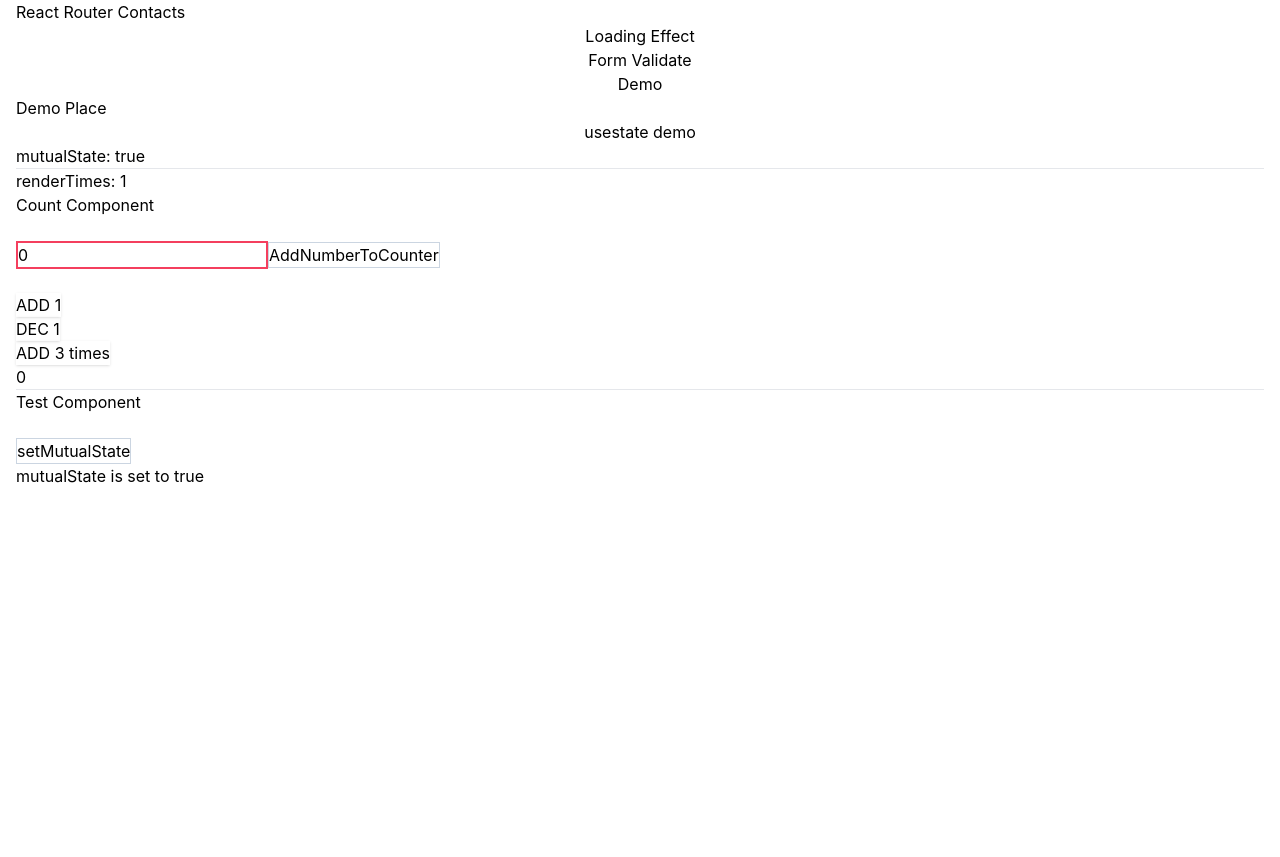
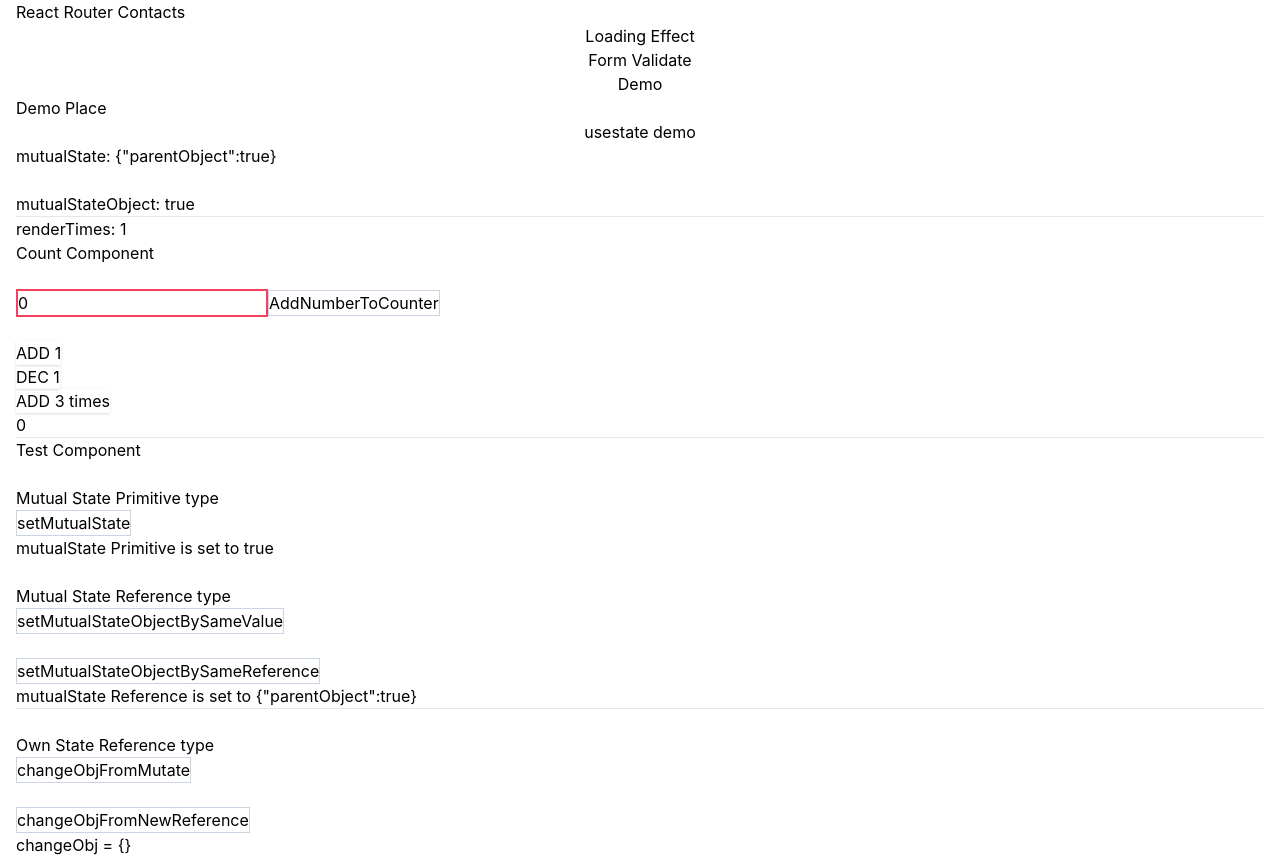
Before and after one commit to troy0606/npm-monorepo, a React (Create React App) app in the folder packages/react-typecsript-demo/: page /demo/usestate in a window 1280 px wide. Before the commit the page ends 800 px from the top, so only its background shows below. Built offline with nearby package versions, Linux system fonts and the light colour scheme.

Commit message:
補上useState demo的各種情境，加上README.md

```diff
--- a/packages/react-typecsript-demo/src/view/pages/demo/content/usestate/count.tsx
+++ b/packages/react-typecsript-demo/src/view/pages/demo/content/usestate/count.tsx
@@ -1,4 +1,4 @@
-import { Dispatch, SetStateAction, useEffect, useState } from "react"
+import { Dispatch, SetStateAction, useEffect, useState } from "react";
 
 let renderTimes = 0;
 
@@ -11,51 +11,90 @@ export default function Count() {
   const [conterA, setCounter] = useState(0);
   const [targetNumber, seTtargetNumber] = useState(0);
 
-  const addCounter = ():void => {
-    setCounter(conterA => conterA + 1)
-  }
+  const addCounter = (): void => {
+    setCounter((conterA) => conterA + 1);
+  };
 
-  const decreaseCounter = ():void => {
-    setCounter(conterA - 1)
-  }
+  const decreaseCounter = (): void => {
+    setCounter(conterA - 1);
+  };
 
-  const pendingTripleAdd = ():void => {
-    setCounter(conterA => conterA + 1);
-    setCounter(conterA => conterA + 1);
-    setCounter(conterA => conterA + 1);
-  }
+  // const pendingTripleAdd = (): void => {
+  //   setCounter((conterA) => conterA + 1);
+  //   setCounter((conterA) => conterA + 1);
+  //   setCounter((conterA) => conterA + 1);
+  // };
+
+  const pendingTripleAdd = (): void => {
+    setCounter(conterA + 1);
+    setCounter(conterA + 1);
+    setCounter(conterA + 1);
+  };
 
   const upDateTargetNumber = (e: React.ChangeEvent<HTMLInputElement>) => {
-    if(e.target) {
+    if (e.target) {
       seTtargetNumber(Number(e.target.value));
     }
-  }
+  };
 
-  const addNumberToCounter = ():void => {
+  const addNumberToCounter = (): void => {
     setCounter(targetNumber);
-  }
+  };
 
-  useEffect(() => console.log('re-render count component'))
+  useEffect(() => console.log("re-render count component"));
 
   return (
     <>
-
-      {`renderTimes: ${renderTimes+=1}`}
+      {`renderTimes: ${(renderTimes += 1)}`}
       <h3>Count Component</h3>
       <br />
       <div>
-        <input type="number" placeholder="" className="border-2 border-rose-500" title="setNumber" onChange={upDateTargetNumber} value={targetNumber}/>
-        <button type="button" onClick={addNumberToCounter} className="border border-slate-300 hover:border-slate-400">AddNumberToCounter</button>
+        <input
+          type="number"
+          placeholder=""
+          className="border-2 border-rose-500"
+          title="setNumber"
+          onChange={upDateTargetNumber}
+          value={targetNumber}
+        />
+        <button
+          type="button"
+          onClick={addNumberToCounter}
+          className="border border-slate-300 hover:border-slate-400"
+        >
+          AddNumberToCounter
+        </button>
         <br />
         <br />
-        <button type="button" title="counter" onClick={addCounter} className="shadow hover:shadow-lg">ADD 1</button>
+        <button
+          type="button"
+          title="counter"
+          onClick={addCounter}
+          className="shadow hover:shadow-lg"
+        >
+          ADD 1
+        </button>
         <br />
-        <button type="button" title="counter" onClick={decreaseCounter} className="shadow hover:shadow-lg">DEC 1</button>
+        <button
+          type="button"
+          title="counter"
+          onClick={decreaseCounter}
+          className="shadow hover:shadow-lg"
+        >
+          DEC 1
+        </button>
         <br />
-        <button type="button" title="counter" onClick={pendingTripleAdd} className="shadow hover:shadow-lg">ADD 3 times</button>
+        <button
+          type="button"
+          title="counter"
+          onClick={pendingTripleAdd}
+          className="shadow hover:shadow-lg"
+        >
+          ADD 3 times
+        </button>
         <br />
         <h3>{conterA}</h3>
       </div>
     </>
-  )
+  );
 }
--- a/packages/react-typecsript-demo/src/view/pages/demo/content/usestate/index.tsx
+++ b/packages/react-typecsript-demo/src/view/pages/demo/content/usestate/index.tsx
@@ -4,14 +4,17 @@ import Test from "./test";
 
 export default function Index() {
   const [mutualState, setMutualState] = useState(true);
+  const [parentObj, setParentObj] = useState({parentObject: true});
   useEffect(()=>console.log("re-render Demo Index Component"));
   return (
     <>
-      <h3>mutualState: {mutualState? 'true': 'false'}</h3>
+      <h3>mutualState: {JSON.stringify(parentObj)}</h3>
+      <br />
+      <h3>mutualStateObject: {mutualState? 'true': 'false'}</h3>
       <hr />
       <Count />
       <hr/>
-      <Test mutualState={mutualState} setMutualState={setMutualState} />
+      <Test mutualState={mutualState} setMutualState={setMutualState} parentObj={parentObj} setParentObj={setParentObj}/>
     </>
   );
 }
--- a/packages/react-typecsript-demo/src/view/pages/demo/content/usestate/test.tsx
+++ b/packages/react-typecsript-demo/src/view/pages/demo/content/usestate/test.tsx
@@ -1,25 +1,104 @@
-import { Dispatch, SetStateAction, useEffect } from "react";
+import { Dispatch, SetStateAction, useEffect, useState } from "react";
 
 interface IProps {
   mutualState: boolean;
   setMutualState: Dispatch<SetStateAction<boolean>>;
+  parentObj: { [key: string]: boolean };
+  setParentObj: Dispatch<SetStateAction<any>>;
 }
 export default function Test(props: IProps) {
+  let [testObj, setObj] = useState({} as any);
+
+  const changeObjFromMutate = () => {
+    testObj.chage = "mutated But not change reference";
+    setObj(testObj);
+  };
+
+  const changeObjFromNewReference = () => {
+    const testObj2 = { chage: "mutated And change reference" };
+    setObj(testObj2);
+  };
+
   useEffect(() => {
     console.log("re-render test component");
   });
 
   const changeMutualState = () => {
-    props.setMutualState(!props.mutualState)
-  }
+    props.setMutualState(!props.mutualState);
+  };
+
+  const changeParentObjToSameValue = () => {
+    const sameObjDiffRef = { ...props.parentObj };
+    props.setParentObj(sameObjDiffRef);
+  };
+
+  const changeParentObjToSameReference = () => {
+    const sameObjDiffRef = props.parentObj;
+    sameObjDiffRef.parentObject = false;
+    props.setParentObj(sameObjDiffRef);
+  };
+
   return (
     <>
       <h3>Test Component</h3>
-      <br/>
-      <button type="button" onClick={changeMutualState} className="border border-slate-300 hover:border-slate-400">setMutualState</button>
-      <p>
-        mutualState is set to {props.mutualState? 'true': 'false'}
-      </p>
+      <br />
+      <div>
+        <h4>Mutual State Primitive type</h4>
+        <button
+          type="button"
+          onClick={changeMutualState}
+          className="border border-slate-300 hover:border-slate-400"
+        >
+          setMutualState
+        </button>
+        <p>
+          mutualState Primitive is set to {props.mutualState ? "true" : "false"}
+        </p>
+      </div>
+      <br />
+      <div>
+        <h4>Mutual State Reference type</h4>
+        <button
+          type="button"
+          onClick={changeParentObjToSameValue}
+          className="border border-slate-300 hover:border-slate-400"
+        >
+          setMutualStateObjectBySameValue
+        </button>
+        <br />
+        <br />
+        <button
+          type="button"
+          onClick={changeParentObjToSameReference}
+          className="border border-slate-300 hover:border-slate-400"
+        >
+          setMutualStateObjectBySameReference
+        </button>
+        <p>mutualState Reference is set to {JSON.stringify(props.parentObj)}</p>
+      </div>
+      <hr />
+      <br />
+      <div>
+        <h4>Own State Reference type</h4>
+        <button
+          type="button"
+          onClick={changeObjFromMutate}
+          className="border border-slate-300 hover:border-slate-400"
+        >
+          changeObjFromMutate
+        </button>
+        <br />
+        <br />
+        <button
+          type="button"
+          onClick={changeObjFromNewReference}
+          className="border border-slate-300 hover:border-slate-400"
+        >
+          changeObjFromNewReference
+        </button>
+        <br />
+        <p> changeObj = {JSON.stringify(testObj)}</p>
+      </div>
     </>
   );
 }
```
Also changed, not shown: packages/react-typecsript-demo/src/view/pages/demo/content/usestate/README.md (added).
